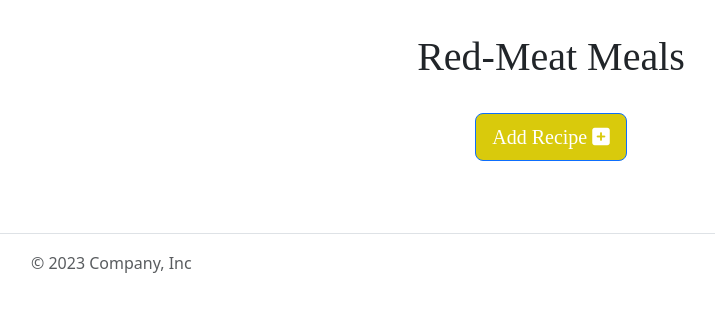
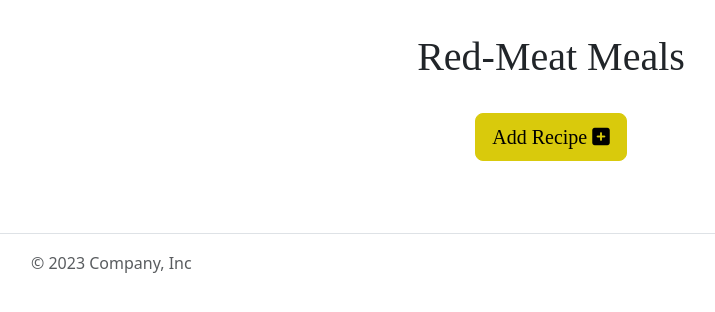
Before and after one commit to nddpj00/mealplanner.2, a Flask app: page /red_meat in a window 1280 px wide. Shown: the part 71-383 px from the top of the page, without its empty margins (89-804 px from the left). Run offline with Flask 2, Linux system fonts and the light colour scheme; data that the repository does not hold is empty; some libraries are stand-ins or nearby versions; some web fonts are replaced.

Commit message:
adds styling to buttons, removing blue border, changing text to black

```diff
--- a/mealplanner/static/css/style.css
+++ b/mealplanner/static/css/style.css
@@ -54,6 +54,8 @@ margin-right: 60px;
 
 .btn{
     background-color: #d9ca0c;
+    color: black;
+    border-color: #d9ca0c;
 }
 
 /* add recipe page */
@@ -76,3 +78,7 @@ margin-right: 60px;
 .accordion{
     margin-top: 30px;
 }
+
+.accordion-button{
+    background-color: #d9ca0c;
+}
```
